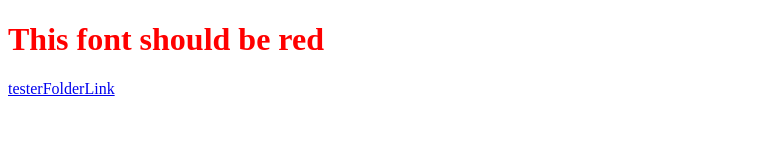
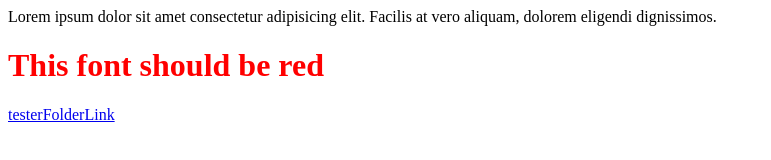
Before and after one commit to nzscode/webpack-template, a plain HTML site: page index.html in a window 1280 px wide. Shown: the whole page, without its empty margins (0-771 px from the left). Drawn offline with Linux system fonts and the light colour scheme.

Commit message:
added lorem15

```diff
--- a/index.html
+++ b/index.html
@@ -1 +1 @@
-<!doctype html><html lang="en"><head><meta charset="UTF-8"/><meta name="viewport" content="width=device-width,initial-scale=1"/><title>Document</title></head><body><script src="main.js"></script></body></html>
+<!doctype html><html lang="en"><head><meta charset="UTF-8"/><meta name="viewport" content="width=device-width,initial-scale=1"/><title>Document</title></head><body>Lorem ipsum dolor sit amet consectetur adipisicing elit. Facilis at vero aliquam, dolorem eligendi dignissimos.<script src="main.js"></script></body></html>
```
